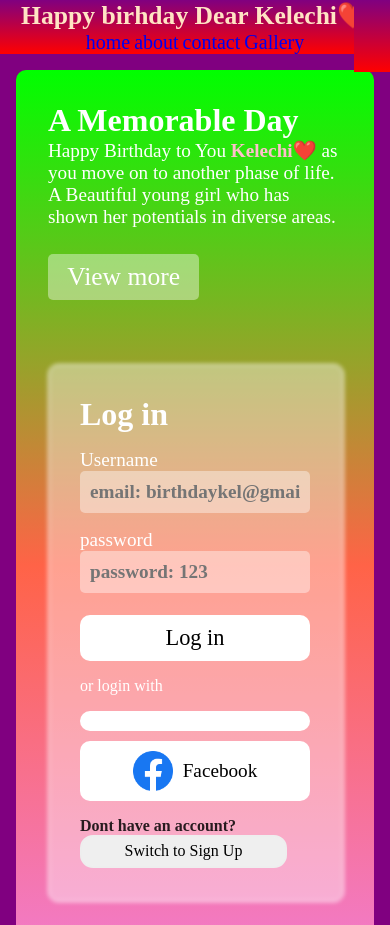
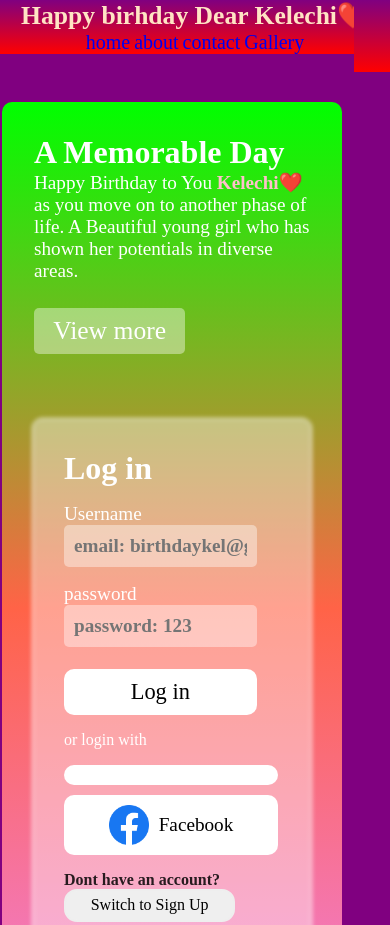
Before and after one commit to TEHILLA-22/kelechi, a plain HTML site: page index.html in a window 390 px wide. Shown: the top 925 px of the page. Drawn offline with Linux system fonts and the light colour scheme.

Commit message:
Add files via upload

```diff
--- a/02style.css
+++ b/02style.css
@@ -93,7 +93,14 @@ p {
     align-items: center;
     justify-content: center;
     padding: 2em;
-}
+ } @media(max-width:750px) {
+    .login {
+        margin-left: -2px;
+    }
+    .card {
+        padding: 1em;
+    }
+ }
 
 .card {
     padding: 2em;
@@ -101,6 +108,7 @@ p {
     width: 100%;
     color: white;
     position: relative;
+
     z-index: 1;
     transition: transform .5s ease, box-shadow .5s ease;
     animation: fadein 2s ease-out;
@@ -162,6 +170,10 @@ input {
     padding: 10px;
     font-weight: bold;
     color: black;
+} @media(max-width:750px) {
+    input {
+        width: 90%;
+    }
 }
 
 input:focus {
@@ -171,7 +183,7 @@ input:focus {
 
 .btn-submit {
     margin-top: 1em;
-    width: 100%;
+    width: 90%;
     background-color: white;
     font-size: 1.4rem;
     padding: 10px 0;
@@ -213,6 +225,12 @@ input:focus {
     cursor: pointer;
     background-color: white;
     transition: transform 0.5s ease;
+}
+@media(max-width:750px) {
+    .social-btns button {
+        width: 100px;
+
+    }
 }
 
 #g_id_onload {
@@ -317,7 +335,8 @@ input:focus {
 @media(max-width: 750px) {
     .wrapper {
         grid-template-columns: 1fr;
-        margin: 1em;
+        margin: 3em;
+        margin-left: 2px;
     }
 
     .foot footer {
@@ -325,7 +344,7 @@ input:focus {
         width: 100%;
     }
     .head header h1 {
-        font-size: 2rem;
+        font-size: 1.5rem;
     }
     .animate {
         height: 9.5%;
@@ -368,7 +387,7 @@ input:focus {
   }
 
   #toggleButton {
-   width: 90%;
+   width: 80%;
    height: 33px;
    font-size: 16px;
    border-radius: 13px;
```
Also changed, not shown: 02index.html (+1 -1 lines).
